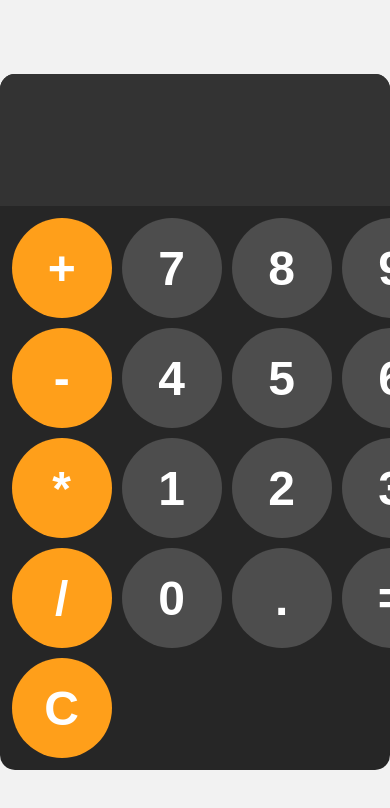
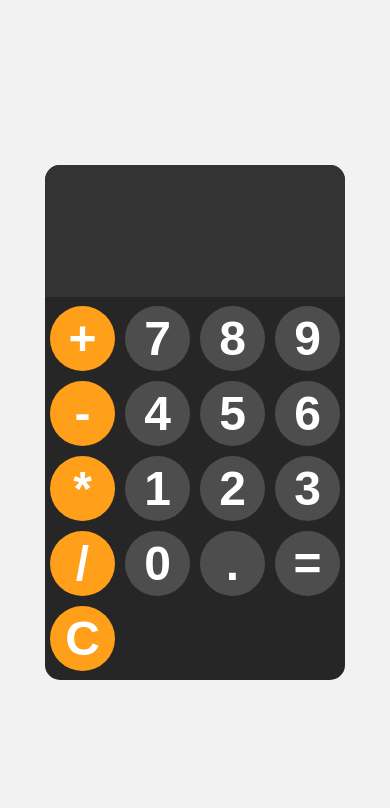
Before and after one commit to Chuks3/js-basics, a plain HTML site: page index.html in a window 390 px wide. Drawn offline with Linux system fonts and the light colour scheme.

Commit message:
Made cal responsive.

```diff
--- a/style.css
+++ b/style.css
@@ -1,5 +1,5 @@
 body{
-    margin: 0;
+    margin: 0 auto;
     display: flex;
     height: 100vh;
     justify-content: center;
@@ -28,6 +28,7 @@ body{
     justify-content: space-between;
     gap: 10px;
     padding: 3%;
+    justify-content: center;
 }
 button{
     width: 100px;
@@ -55,3 +56,12 @@ button:active{
 .operators:active{
     background: hsl(35, 100%, 75%);
 }
+@media (max-width: 500px) {
+    body{
+        max-width: 300px;
+    }
+    button{
+        width: 65px;
+        height: 65px;
+    }
+}
```
